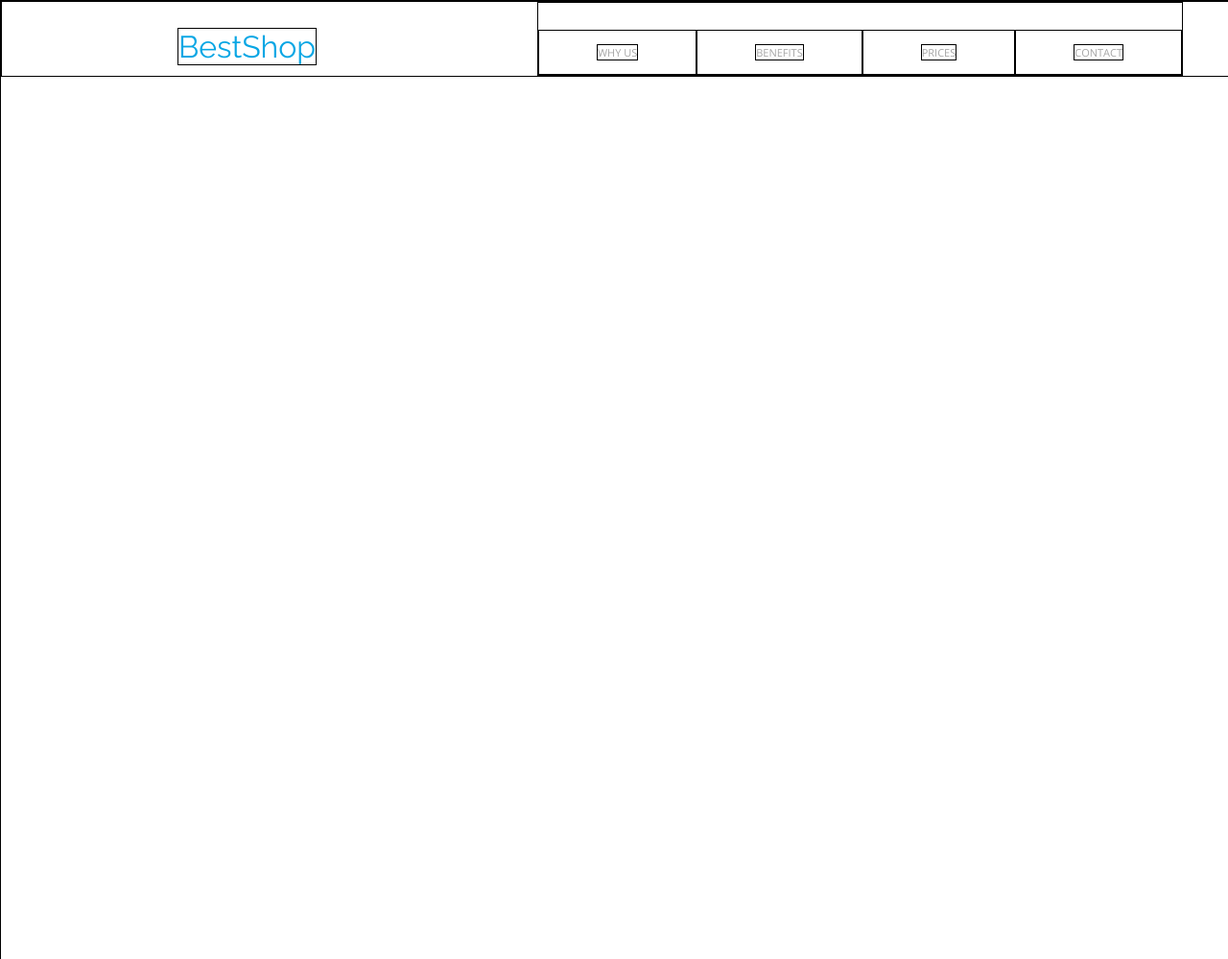
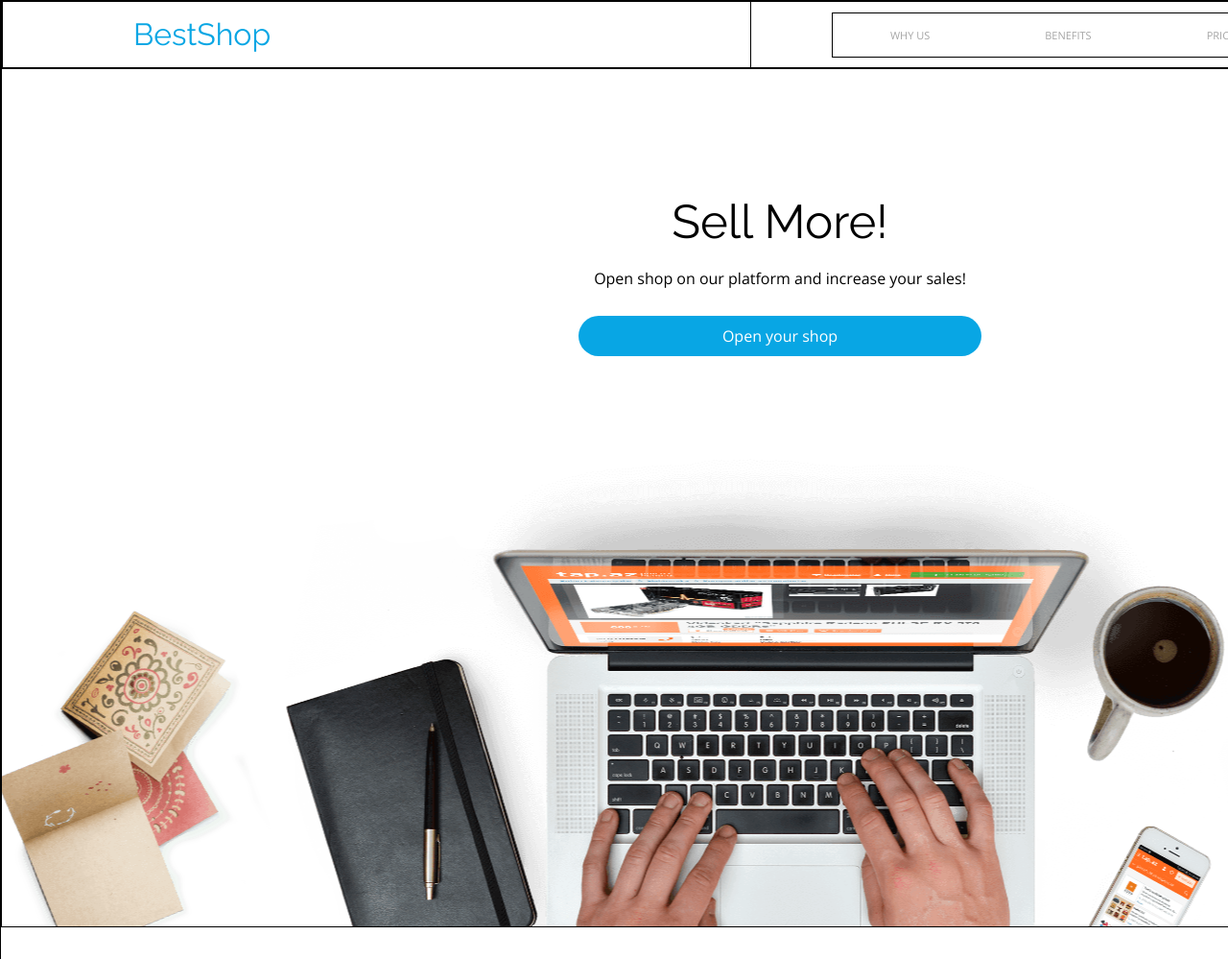
Before and after one commit to D-91-U/Design-Workshop, a website built with Vite: page index.html in a window 1280 px wide. Shown: the top 999 px of the page at 96% size. Built offline with nearby package versions, Linux system fonts and the light colour scheme.

Commit message:
Finish Navi + Start Section

```diff
--- a/css/style.css
+++ b/css/style.css
@@ -1,6 +1,6 @@
 :root{
-    --first-font-family: "Raleway", serif;
-    --second-font-family: "Open Sans", serif;
+    --raleway-font-family: "Raleway", serif;
+    --open-font-family: "Open Sans", serif;
     --color-primary:#08A6E4;
     --color-primary-shadow:rgba(7, 172, 230, .16);
     --color-redish:#FB3B64;
@@ -18,6 +18,10 @@
     padding: 0;
 }
 
+body{
+    font-family: var(--open-font-family);
+}
+
 .container{
     width: 1626px;
     height: 1000px;
@@ -28,52 +32,99 @@
 .header{
     display: flex;
     align-items: center;
-    justify-content: space-around;
-    width: 100vw;
+    justify-content: space-between;
+    width: 100%;
+    height: 70px;
     border: 1px solid black;
 }
 
 .nav-logo{
     display: flex;
+    align-self: center;
     color:var(--color-primary);
-    font-family: var(--first-font-family);
+    font-family: var(--raleway-font-family);
     font-size: 32px;
-    text-align: left;
+    text-align: center;
     border:1px solid #000000;
-    margin-top: 16px;
-    margin-left: 136px;
+    padding-top: 16px;
+    padding-bottom: 17px;
+    padding-left: 136px;
+    padding-right: 500px;
 }
 
 .nav-menu-list {
     display: flex;
-    align-items: center;
-    justify-content: space-around;
-    margin-left: 136px;
     border:1px solid #000000;
+    margin-right: 100px;
+    margin-left: 68px;
+
 }
 
-
 .nav-menu-list li{
-    font-family: var(--second-font-family);
+    display: flex;
+    align-items: center;
     font-size: 11px;
+    list-style: none;
     text-align: center;
-    list-style: none;
-    text-decoration: none;
     text-transform: uppercase;
     padding: 15px 60px;
-    margin-top: 28px;
-    border:1px solid #000000;
+
 }
-.nav-menu-list li a{
+
+.nav-menu-list a{
     color: var(--color-grey);
     text-decoration: none;
-    border:1px solid #000000;
-
 }
 
 .nav-menu-list li a:hover{
     color: var(--color-black);
     border-bottom: 2px solid var(--color-primary);
+    margin-bottom: 2px;
+}
 
+.section{
+    display: flex;
+    justify-content: center;
+    flex-direction: column;
+    padding-top: 130px;
+    border:1px solid #000000;
+    text-align: center;
+}
+
+.section-content h1{
+    font-family: var(--raleway-font-family);
+    font-size: 49px;
+    font-weight: 400;
+    padding-bottom: 20px;
+}
+
+.section-text{
+    padding-bottom: 38px;
 
 }
+
+.section-button{
+    background: var(--color-primary);
+    padding: 10px 150px;
+    border-radius: 40px;
+    margin: 10px;
+    text-decoration: none;
+    color: var(--color-white);
+
+}
+
+.section-button:hover{
+    opacity: 0.7;
+    color: var(--color-black);
+    transition: 0.5s;
+}
+
+.section-image{
+    background-image: url(../assets/Background.png);
+    background-repeat: no-repeat;
+    background-position: bottom ;
+    height: 594px;
+    width: 100%;
+    margin-top: 10px;
+
+}
--- a/index.html
+++ b/index.html
@@ -23,6 +23,15 @@
     </ul>
     </nav>
   </header>
+<section class="section">
+  <div class="section-content">
+    <h1 class="section-title">Sell More!</h1>
+    <p class="section-text">Open shop on our platform and increase your sales!</p>
+    <a class="section-button" href="#">Open your shop</a>
+  </div>
+  <div class="section-image"></div>
+</section>
+
 </div><!--container-->
 </body>
 
```
Also changed, not shown: 1 other file.
